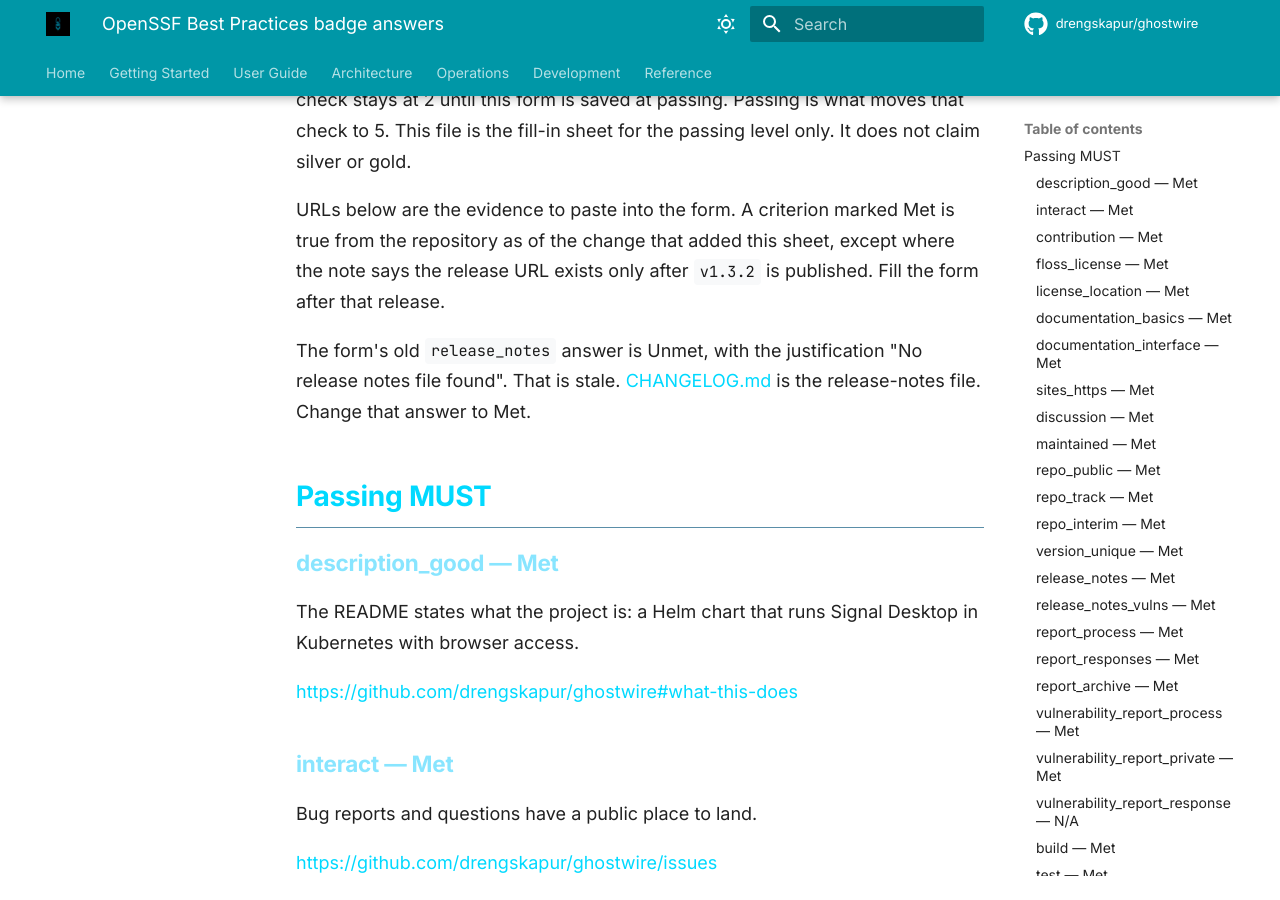
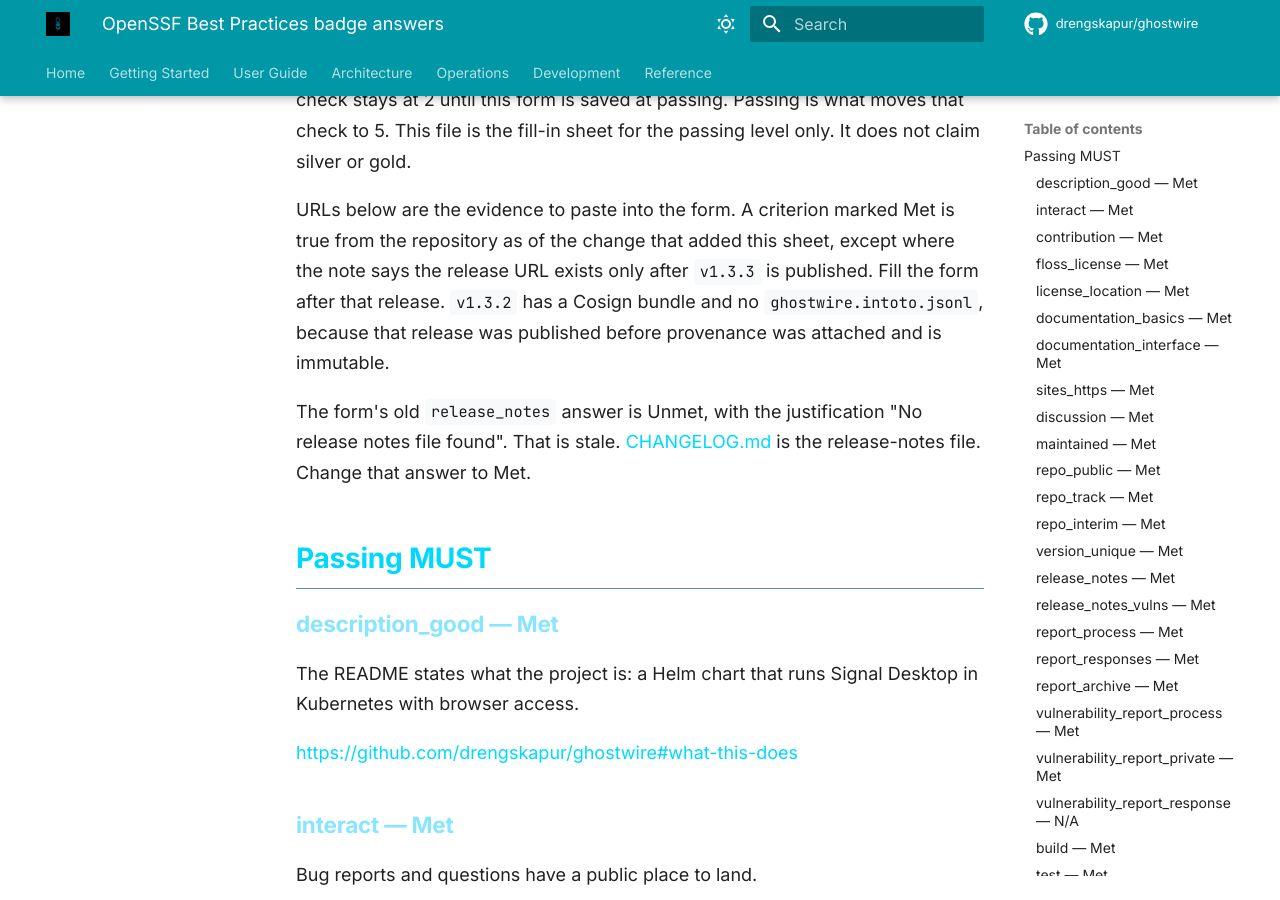
Before and after one commit to drengskapur/ghostwire, an MkDocs documentation site: the page built from docs/openssf-badge-answers.md, in a window 1280 px wide and 900 px high, scrolled down 312 px. Built offline with MkDocs 1.6.1 and Material for MkDocs 9.7.7, drawn with Linux system fonts in a browser that asks for light colours; comment, search, counter and statistics services are not loaded; some of the changed text lies outside the part shown.

Commit message:
fix(release): publish only after SLSA provenance is attached (#328)
v1.3.2 was published before provenance existed and is immutable, so that tag cannot gain ghostwire.intoto.jsonl. Keep new releases as drafts until the provenance asset is uploaded, then publish them. Skip historical releases that are already immutable.

```diff
--- a/docs/openssf-badge-answers.md
+++ b/docs/openssf-badge-answers.md
@@ -6,7 +6,7 @@
 
 Badge level on that page is still **in progress**. Scorecard's CII-Best-Practices check stays at 2 until this form is saved at passing. Passing is what moves that check to 5. This file is the fill-in sheet for the passing level only. It does not claim silver or gold.
 
-URLs below are the evidence to paste into the form. A criterion marked Met is true from the repository as of the change that added this sheet, except where the note says the release URL exists only after `v1.3.2` is published. Fill the form after that release.
+URLs below are the evidence to paste into the form. A criterion marked Met is true from the repository as of the change that added this sheet, except where the note says the release URL exists only after `v1.3.3` is published. Fill the form after that release. `v1.3.2` has a Cosign bundle and no `ghostwire.intoto.jsonl`, because that release was published before provenance was attached and is immutable.
 
 The form's old `release_notes` answer is Unmet, with the justification "No release notes file found". That is stale. [CHANGELOG.md](https://github.com/drengskapur/ghostwire/blob/main/CHANGELOG.md) is the release-notes file. Change that answer to Met.
 
@@ -102,7 +102,7 @@
 
 <https://github.com/drengskapur/ghostwire/blob/main/CHANGELOG.md>
 
-After the tag exists, also cite <https://github.com/drengskapur/ghostwire/releases/tag/v1.3.2>.
+After the tag exists, also cite <https://github.com/drengskapur/ghostwire/releases/tag/v1.3.3>.
 
 ### report_process — Met
 
@@ -224,7 +224,7 @@
 
 <https://github.com/drengskapur/ghostwire/blob/main/.github/workflows/release.yml>
 
-Cite the assets on `v1.3.2` once that release exists: the `.tgz`, the `.tgz.sigstore.json` bundle, and `ghostwire.intoto.jsonl`.
+Cite the assets on `v1.3.3` once that release exists: the `.tgz`, the `.tgz.sigstore.json` bundle, and `ghostwire.intoto.jsonl`. `v1.3.2` has the `.tgz` and the `.tgz.sigstore.json` bundle only.
 
 ### vulnerabilities_fixed_60_days — Met
 
@@ -339,7 +339,7 @@
 
 ### version_tags — Met
 
-Releases are git tags (`v1.3.1`, and `v1.3.2` for the signed release).
+Releases are git tags (`v1.3.2` for the Cosign signature, and `v1.3.3` for the signature plus SLSA provenance).
 
 ### build_common_tools — Met
 
```
Also changed, not shown: CHANGELOG.md (+1 -1 lines), SECURITY.md (+5 -5 lines), 1 other file.
